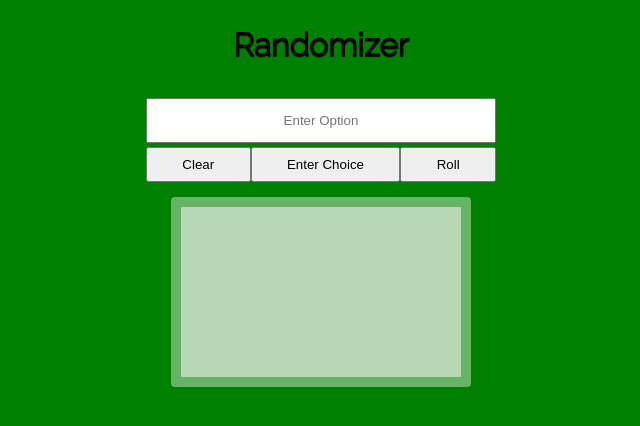
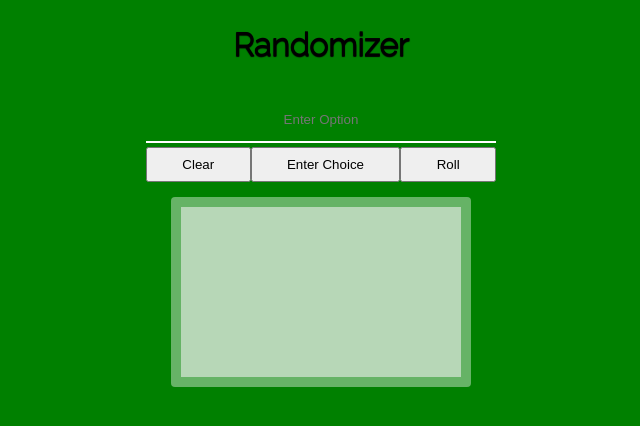
Before and after one commit to bnicholas10/Randomizer, a React (Create React App) app: page / in a window 1280 px wide. Shown: the top 426 px of the page, without its empty margins (319-959 px from the left). Built offline with nearby package versions, Linux system fonts and the light colour scheme.

Commit message:
input changes

```diff
--- a/src/app.scss
+++ b/src/app.scss
@@ -30,8 +30,14 @@ form {
     height: 45px;
     text-align: center;
     margin-bottom: 4px;
+    background-color: transparent;
+    border: none;
+    border-bottom: 2px solid white;
+    transition: ease-in 500ms;
+    color: white;
     &:focus {
       outline: none;
+      border-bottom: 2px solid black;
       &::placeholder {
         color: transparent;
       }
```
